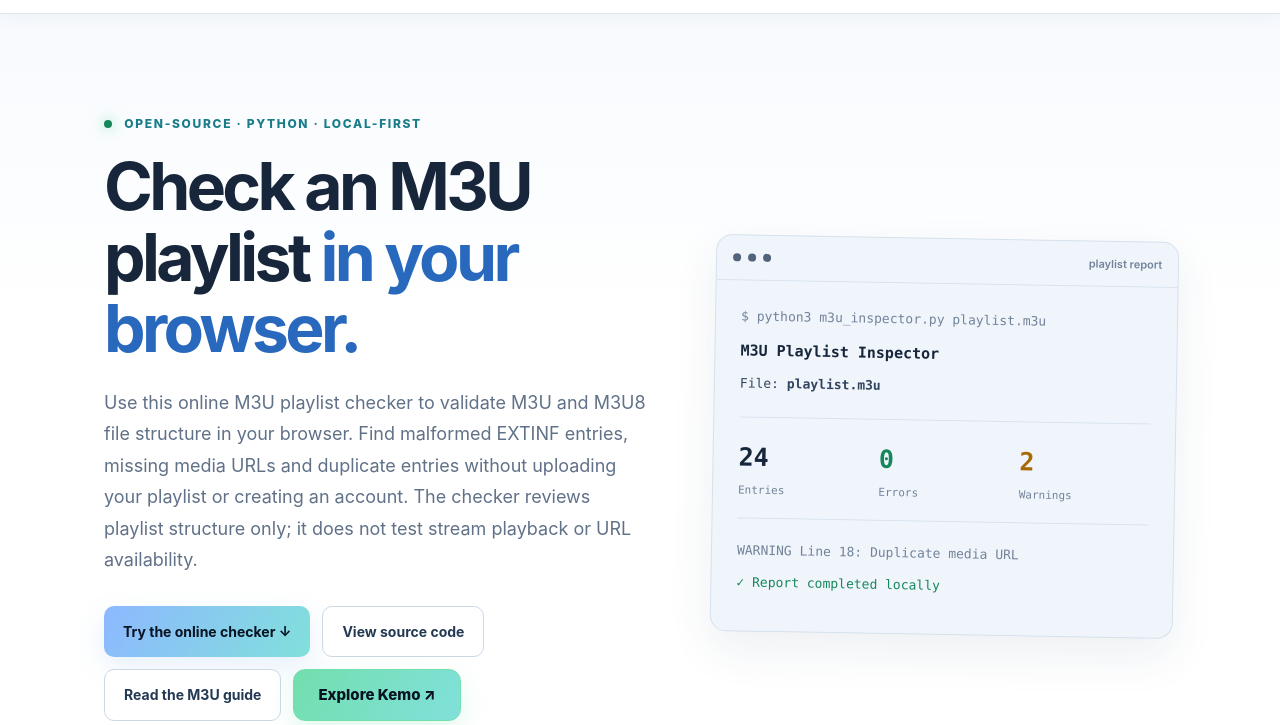
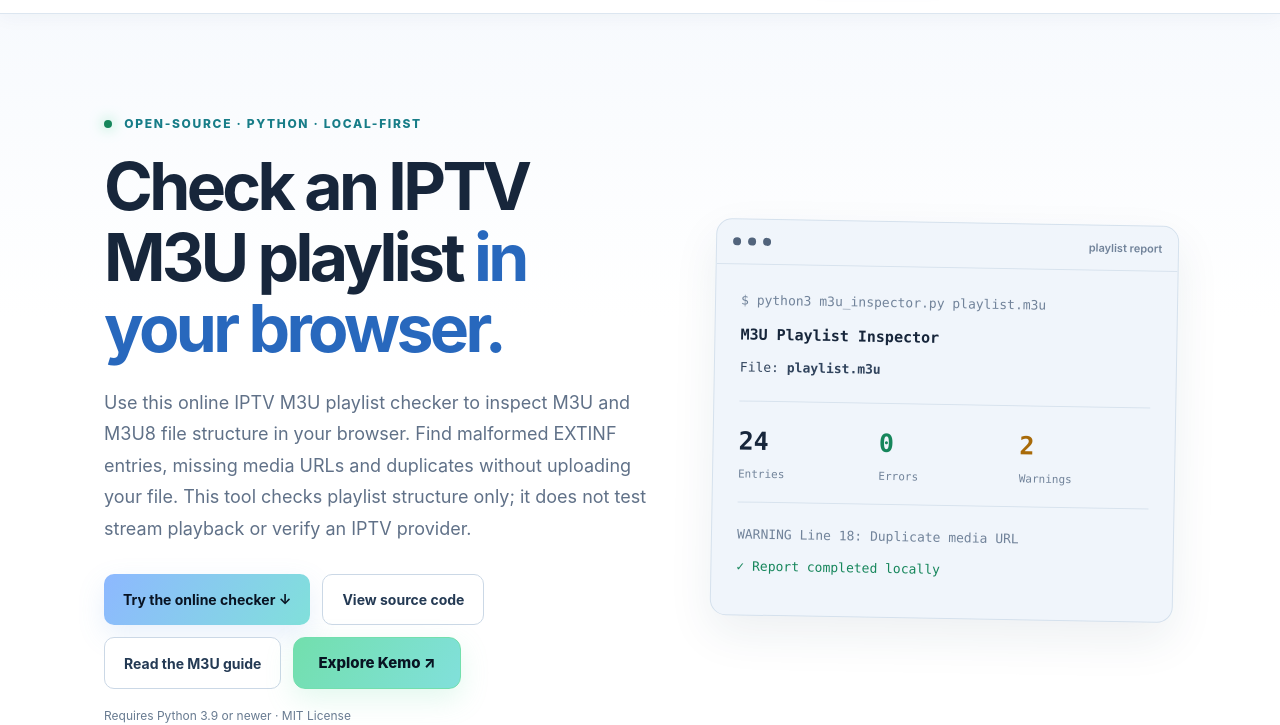
Before and after one commit to drxalan32/m3u-playlist-inspector, a website: page docs/index.html in a window 1280 px wide. Shown: the part 103-828 px from the top of the page. Drawn offline with Linux system fonts and the light colour scheme.

Commit message:
Refine homepage SEO for IPTV M3U checker intent

```diff
--- a/docs/index.html
+++ b/docs/index.html
@@ -4,14 +4,14 @@
   <meta charset="utf-8">
   <meta http-equiv="Content-Security-Policy" content="connect-src 'none'; object-src 'none'; base-uri 'none'; form-action 'none'">
   <meta name="viewport" content="width=device-width, initial-scale=1">
-  <meta name="description" content="Check a local M3U or M3U8 file for malformed entries, missing URLs and duplicates. Your playlist stays in your browser; no upload or account required.">
+  <meta name="description" content="Check an IPTV M3U or M3U8 playlist for malformed entries, missing URLs and duplicates. Inspect your playlist privately in the browser, with no upload or account required.">
   <meta name="keywords" content="M3U playlist checker, M3U validator, M3U8 validator, M3U playlist generator, M3U editor, EXTINF, M3U playlist format">
   <meta name="theme-color" content="#101827">
   <meta name="google-site-verification" content="0Q6dHV3uvtIbiDKnmsM-jeXUUQC-WUcfH6GqcHIEPIw" />
-  <title>M3U Playlist Checker – Inspect Files in Your Browser</title>
+  <title>IPTV M3U Playlist Checker & Validator | M3U Inspector</title>
   <link rel="canonical" href="https://drxalan32.github.io/m3u-playlist-inspector/">
   <meta property="og:type" content="website">
-  <meta property="og:title" content="M3U Playlist Checker – Inspect Files in Your Browser">
+  <meta property="og:title" content="IPTV M3U Playlist Checker & Validator | M3U Inspector">
   <meta property="og:description" content="Check a local M3U or M3U8 file for malformed entries, missing URLs and duplicates. Your playlist stays in your browser; no upload or account required.">
   <meta property="og:url" content="https://drxalan32.github.io/m3u-playlist-inspector/">
   <meta name="twitter:card" content="summary">
@@ -176,8 +176,8 @@
     <section class="hero">
       <div class="hero-copy">
         <p class="eyebrow"><span class="status-dot"></span> Open-source · Python · Local-first</p>
-        <h1>Check an M3U playlist <span>in your browser.</span></h1>
-        <p class="hero-text">Use this online M3U playlist checker to validate M3U and M3U8 file structure in your browser. Find malformed EXTINF entries, missing media URLs and duplicate entries without uploading your playlist or creating an account. The checker reviews playlist structure only; it does not test stream playback or URL availability.</p>
+        <h1>Check an IPTV M3U playlist <span>in your browser.</span></h1>
+        <p class="hero-text">Use this online IPTV M3U playlist checker to inspect M3U and M3U8 file structure in your browser. Find malformed EXTINF entries, missing media URLs and duplicates without uploading your file. This tool checks playlist structure only; it does not test stream playback or verify an IPTV provider.</p>
         <div class="hero-actions">
           <a class="button button-primary" href="#online-validator">Try the online checker ↓</a>
           <a class="button button-secondary" href="https://github.com/drxalan32/m3u-playlist-inspector">View source code</a>
```
